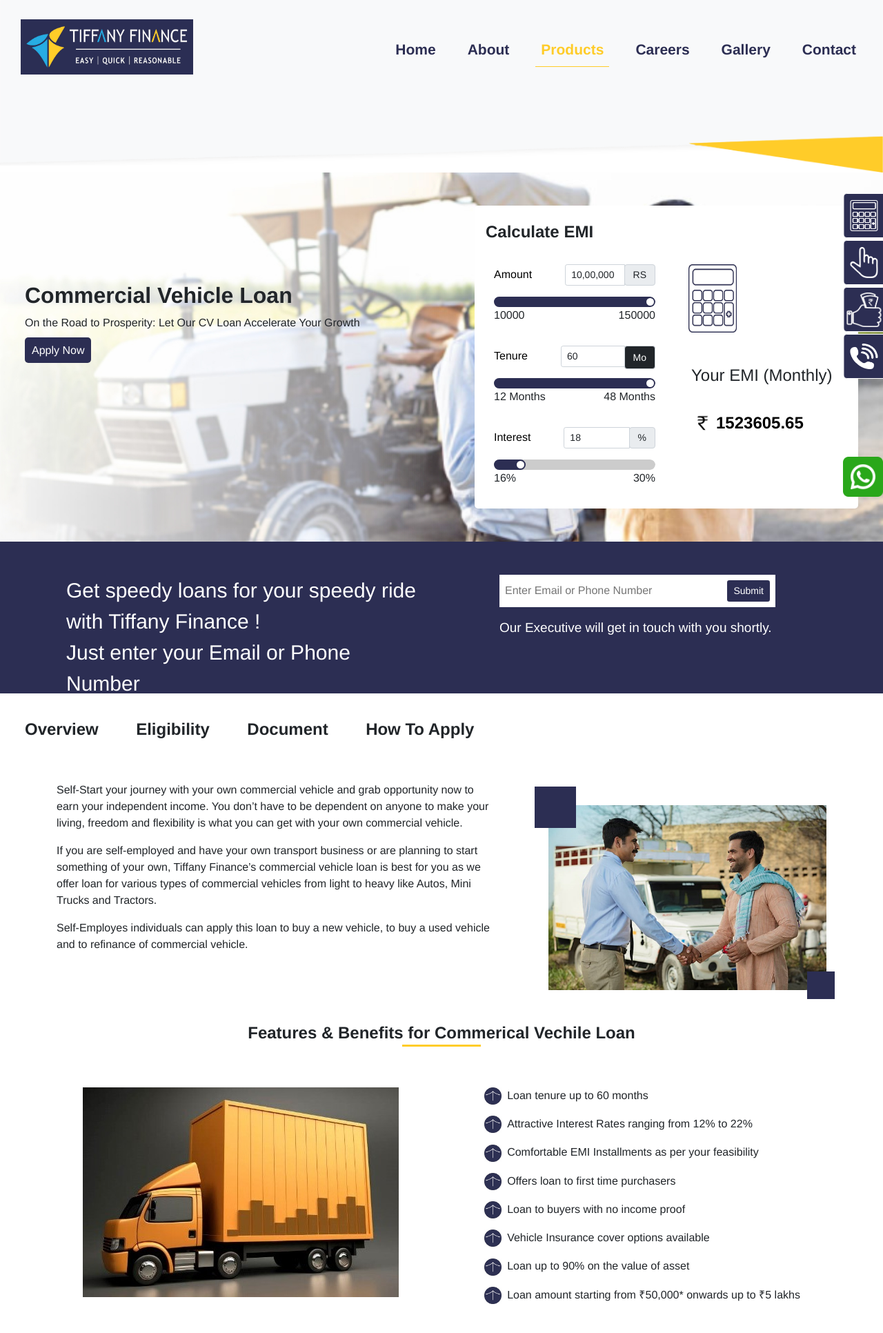
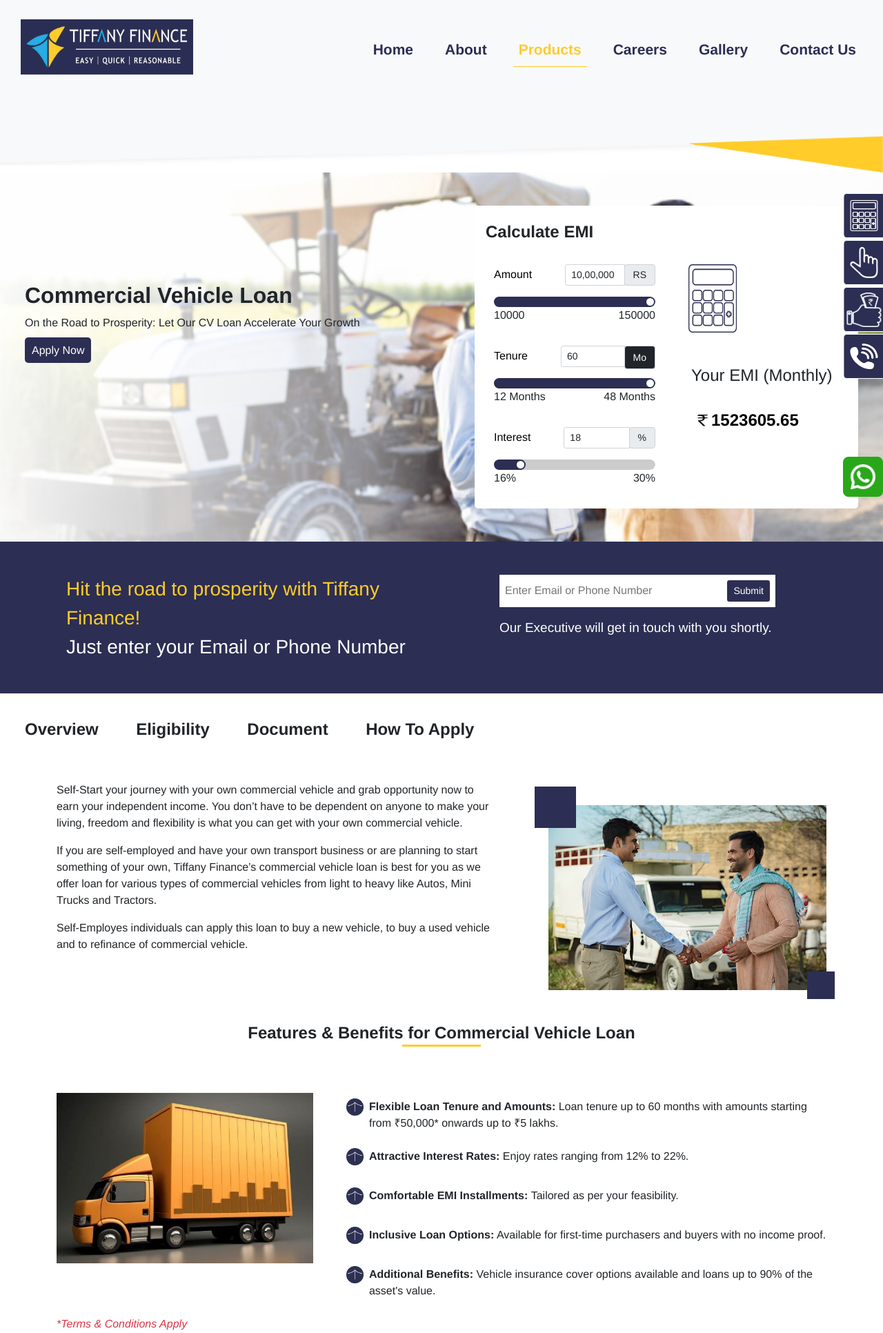
Before and after one commit to manalijain2000/Tiffany, a PHP site: page /commercial-vehicle-loan.php in a window 1280 px wide. Shown: the top 1932 px of the page at 69% size. Run offline with PHP 8.4, Linux system fonts and the light colour scheme; data that the repository does not hold is empty.

Commit message:
latestchanges in products page and header and footer page

```diff
--- a/commercial-vehicle-loan.php
+++ b/commercial-vehicle-loan.php
@@ -121,8 +121,8 @@
                 <h3 class="mt-4 fs-4 ms-1">Your EMI (Monthly)</h3>
                 <br>
                 <div class="d-flex justify-content-start">
-                  <img src="img/rupee.jpg" width="40px" height="40px">
-                  <p id="lap-total-payble-amt-id" class="fw-bold mb-0 paragraph fs-4 mt-1">343420</p>
+                  <img src="img/rupee.jpg" width="40px" height="33px">
+                  <p id="lap-total-payble-amt-id" class="fw-bold mb-0 paragraph fs-4 ">343420</p>
                 </div>
               </div>
             </div>
@@ -165,43 +165,54 @@
   </div>
 
 
-
   <div class="container mt-5">
-    <div class="row feature">
-      <h4 class="fw-bolder bottom-line  mb-3 text-center">Features & Benefits for Commerical Vechile Loan</h4>
+    <div class="row feature ">
+      <h4 class=" mb-4 fw-bolder text-center bottom-line">Features & Benefits for Commercial Vehicle Loan</h4>
       <div class="featuresandbenefits">
-        <div class="text-center ">
-
-          <img src="img/fbcvl.jpg" class="img-fluid me-5 mt-5 " height="100px">
+        <div class="text-center mt-5 mb-5">
+          <img src="img/fbcvl.jpg" class="img-fluid me-5  ">
         </div>
-        <div class="mt-5">
-          <p class="text-dark fs-6 ">
-            <img src="img/TIF.jpg" width="25px" height="25px" class="me-2">Loan tenure up to 60 months
-         </p>
-          <p class="text-dark fs-6">
-            <img src="img/TIF.jpg" width="25px" height="25px" class="me-2">Attractive Interest Rates ranging from 12% to 22%
-          </p>
-          <p class="text-dark">
-            <img src="img/TIF.jpg" width="25px" height="25px" class="me-2">Comfortable EMI Installments as per your feasibility
-           </p>
-           <p class="text-dark">
-            <img src="img/TIF.jpg" width="25px" height="25px" class="me-2">Offers loan to first time purchasers
-           </p>
-           <p class="text-dark">
-            <img src="img/TIF.jpg" width="25px" height="25px" class="me-2">Loan to buyers with no income proof
-           </p>
-           <p class="text-dark">
-            <img src="img/TIF.jpg" width="25px" height="25px" class="me-2">Vehicle Insurance cover options available
-           </p>
-           <p class="text-dark">
-            <img src="img/TIF.jpg" width="25px" height="25px" class="me-2">Loan up to 90% on the value of asset
-           </p>
-           <p class="text-dark">
-            <img src="img/TIF.jpg" width="25px" height="25px" class="me-2">Loan amount starting from ₹50,000* onwards up to ₹5 lakhs
-           </p>
-
+        <div class="mt-5 ms-5 ">
+          <div class="d-flex align-items-start mt-2">
+            <img src="img/TIF.jpg" width="25px" height="25px" class="me-2">
+            <div><strong> Flexible Loan Tenure and Amounts:</strong> Loan tenure up to 60 months with amounts starting from ₹50,000* onwards up to ₹5 lakhs.
+            </div>
+          </div>
+          <BR>
+          <div class="d-flex align-items-start mb-2">
+            <img src="img/TIF.jpg" width="25px" height="25px" class="me-2">
+            <div><strong>	Attractive Interest Rates:</strong> Enjoy rates ranging from 12% to 22%.
+            </div>
+          </div>
+          <BR>
+          <div class="d-flex align-items-start mb-2">
+            <img src="img/TIF.jpg" width="25px" height="25px" class="me-2">
+            <div><strong> Comfortable EMI Installments: </strong> Tailored as per your feasibility.
+            </div>
+          </div>
+          <br>
+          <div class="d-flex align-items-start mb-2">
+            <img src="img/TIF.jpg" width="25px" height="25px" class="me-2">
+            <div><strong> Inclusive Loan Options:</strong> Available for first-time purchasers and buyers with no income proof.
+            </div>
+          </div>
+          <BR>
+        <div class="d-flex align-items-start">
+            <img src="img/TIF.jpg" width="25px" height="25px" class="me-2">
+            <div><strong> Additional Benefits:</strong> Vehicle insurance cover options available and loans up to 90% of the asset's value.
+            </div>
+          </div>
+          <br>
+          <!-- <div class="d-flex align-items-start">
+            <img src="img/TIF.jpg" width="25px" height="25px" class="me-2">
+            <div><strong>Quick Disbursal :</strong>Smooth and timely loan approval with minimal documentation hassle.
+            </div>
+          </div> -->
         </div>
       </div>
+      <p class="text-danger">
+        <i>*Terms & Conditions Apply</i>
+      </p>
     </div>
   </div>
 
@@ -209,7 +220,6 @@
     <div class="row feature">
 
       <h4 class="fw-bolder bottom-line  mb-5 text-center">Eligibility Criteria for Commercial Vehicle Loan</h4>
-      <br>
 
       <div class="">
         <div class=" p-2">
@@ -254,7 +264,7 @@
           <h2 class="accordion-header" id="headingOne">
             <button class="accordion-button" type="button" data-bs-toggle="collapse" data-bs-target="#collapseOne"
               aria-expanded="true" aria-controls="collapseOne">
-              Photo Identity Proof <sup class="ms-2 fs-4 mt-3">*</sup>
+              Photo Identity Proof <sup class="ms-2 fs-4 mt-3"></sup>
             </button>
           </h2>
           <div id="collapseOne" class="accordion-collapse collapse show" aria-labelledby="headingOne"
@@ -276,7 +286,7 @@
           <h2 class="accordion-header" id="headingTwo">
             <button class="accordion-button collapsed" type="button" data-bs-toggle="collapse"
               data-bs-target="#collapseTwo" aria-expanded="false" aria-controls="collapseTwo">
-              Address Proof <sup class="ms-2 fs-4 mt-3">*</sup>
+              Address Proof <sup class="ms-2 fs-4 mt-3"></sup>
             </button>
           </h2>
           <div id="collapseTwo" class="accordion-collapse collapse" aria-labelledby="headingTwo"
@@ -348,7 +358,7 @@
   </div>
   <div class="container mt-5" id="howtoapply">
     <div class="row feature ">
-      <h4 class="fw-bolder bottom-line mb-5 text-center">How To Apply</h4>
+      <h4 class="fw-bolder bottom-line mb-4 text-center">How To Apply</h4>
       <p class="text-dark mt-3 mb-5">Process of applying for loan against property is easy and fast with us. Some of the
         ways
         you can apply for loan are :</p>
@@ -358,33 +368,37 @@
           <img src="img/website.png" class="mt-3" width="50px" height="50px">
           <br>
 
-          <p class="text-dark mt-2 ">Through website</p>
-          <a  class="loan-apply-btn <?= basename($_SERVER['REQUEST_URI']) == 'apply-now.php' ? 'active' : '' ?>"  href="apply-now.php">Apply Now</a>
+          <p class="text-dark mt-3 ">Through Website</p>
+          <a class="loan-apply-btn <?= basename($_SERVER['REQUEST_URI']) == 'apply-now.php' ? 'active' : '' ?>"
+            href="apply-now.php">Apply Now</a>
         </div>
       </div>
       <div class="col-lg-3 col-md-6 mb-4">
         <div class="how-to-apply-box text-center">
-          <img src="img/call.png" class="mt-3  mb-2" width="40px" height="40px">
+          <img src="img/call.png" class="mt-3 mb-4" width="40px" height="40px">
           <br>
-         <br>
-          <a href="tel:1800-890-6544" >You can call us on our customer care number @ 1800-890-6544</a>
+
+          <a href="tel:1800-890-6544">You can call us on <br>our customer care number <br>@ 1800-890-6544</a>
         </div>
       </div>
-      <div class="col-lg-3 col-md-6 mb-4">
+      <div class="col-lg-3 col-md-6 mb-2">
         <div class="how-to-apply-box text-center">
           <img src="img/email.png" class="mt-3 " width="50px" height="40px">
           <br>
           <br>
-          <a href="mailto:support@tiffanyfinance.com" >Email us on support@tiffanyfinance.com and we will get in touch with
+          <a href="mailto:support@tiffanyfinance.com">Email us on support@tiffanyfinance.com and we will get in touch
+            with
             you.</a>
         </div>
       </div>
       <div class="col-lg-3 col-md-6 mb-4">
         <div class="how-to-apply-box text-center">
-          <img src="img/whatsappp.png" class="mt-3" width="50px" height="50px" >
+          <img src="img/whatsappp.png" class="mt-3" width="50px" height="50px">
           <br>
-          <br>
-          <a href="https://wa.me/6377965063" >Through Whatsapp </a>
+
+          <p class="text-dark mt-2 ">Through Whatsapp</p>
+          <a class="loan-apply-btn "
+            href="https://wa.me/6377965063">Apply Now</a>
         </div>
       </div>
     </div>
@@ -392,8 +406,8 @@
 
 
 
-  <div class="container mt-5">
-    <h4 class="heading mb-5"> FAQs </h4>
+  <div class="container mt-5 feature">
+  <h4 class="fw-bolder bottom-line  mb-5 text-center">FAQ</h4>
     <?php foreach ($faqs as $faq) { ?>
       <div class="accordion mb-2" id="accordionExample<?= $faq['faq_id'] ?>">
         <div class="accordion-item">
--- a/enquiry.php
+++ b/enquiry.php
@@ -1,62 +1,59 @@
 <div class="container-fluid ready">
-    <div class="p-2 p-md-5  ms-md-5">
+    <div class="p-2 p-md-5 ms-md-5">
         <div class="row">
-        <div class="col-md-6 me-md-5">
-            <p class="text-white fs-30px me-5" path = '<?= basename($_SERVER["REQUEST_URI"]) ?>' id = 'test-dynamic-content'></p>
-        </div>
-        <div class="col-md-5 ">
-            <div class="d-flex flex-wrap justify-content-between bg-white mb-3 p-2 input">
-                <input type="email" class="formInput border-0 " placeholder="Enter Email or Phone Number" value="">
-                <button type="button" class="btn btn-sm btn-theme">Submit</button>
+            <div class="col-md-6 me-md-5">
+                <p class="text-white fs-3 me-5" path="<?= basename($_SERVER["REQUEST_URI"]) ?>" id="test-dynamic-content">
+                    <span class="text-yellow-enquiry" id="dynamic-text"></span>
+                    <span class="text-white"> Just enter your Email or Phone Number</span>
+                </p>
             </div>
-            <p class="text-white executive pb-0"> Our Executive will get in touch with you shortly. </p>
-        </div>
+            <div class="col-md-5">
+                <div class="d-flex flex-wrap justify-content-between bg-white mb-3 p-2 input">
+                    <input type="email" class="formInput border-0" placeholder="Enter Email or Phone Number" value="">
+                    <button type="button" class="btn btn-sm btn-theme">Submit</button>
+                </div>
+                <p class="text-white executive pb-0">Our Executive will get in touch with you shortly.</p>
+            </div>
         </div>
     </div>
 </div>
 
 
+
 <script>
-
 document.addEventListener('DOMContentLoaded', function() {
     var element = document.getElementById('test-dynamic-content');
     if (element) {
+        var dynamicTextElement = document.getElementById('dynamic-text');
         var path = element.getAttribute('path');
+        var dynamicText = '';
         switch (path) {
-
             case 'index.php':
-                var text = 'Ready to fulfill your dreams ? <br>Just enter your Email or Phone Number'
+                dynamicText = 'Ready to fulfill your dreams? <br>';
                 break;
-
             case 'loan-against-property.php':
-                var text = 'Get a quick and easy loan from Tiffany Finance ! <br>Just enter your Email or Phone Number'
+                dynamicText = 'Get a quick and easy loan from Tiffany Finance! <br>';
                 break;
-
             case 'home-construction-loan.php':
-                var text = 'Build your dream home with Tiffany Finance ! <br>Just enter your Email or Phone Number'
+                dynamicText = 'Build your dream home with Tiffany Finance! <br>';
                 break;
-
             case 'commercial-vehicle-loan.php':
-                var text = 'Get speedy loans for your speedy ride with Tiffany Finance ! <br>Just enter your Email or Phone Number'
+                dynamicText = 'Hit the road to prosperity with Tiffany Finance! <br>';
                 break;
-
             case 'two-vehicle-loan.php':
-                var text = 'Hit the road to prosperity with Tiffany Finance ! <br>Just enter your Email or Phone Number'
+                dynamicText = 'Accelerate Your Dreams with Tiffany Finance! <br>';
                 break;
-
             case 'personal-loan.php':
-                var text = 'Make your dreams a priority with Tiffany Finance ! <br>Just enter your Email or Phone Number'
+                dynamicText = 'Make your dreams a priority with Tiffany Finance! <br>';
                 break;
-
             case 'business-loan.php':
-                var text = 'Fuel your business ambitions with Tiffany Finance ! <br>Just enter your Email or Phone Number'
+                dynamicText = 'Transform Your Business with Tiffany Finance! <br>';
                 break;
-
             default:
-                var text = '';
+                dynamicText = '';
                 break;
         }
-        element.innerHTML = text;
+        dynamicTextElement.innerHTML = dynamicText;
     }
 });
 
--- a/footer.php
+++ b/footer.php
@@ -5,7 +5,7 @@
                <h4>Quick Links</h4>
                <ul>
                   <li><a class=" <?= basename($_SERVER['REQUEST_URI']) == 'About.php' ? 'active' : '' ?>"  href="About.php">About </a></li>
-                  <li><a class=" <?= basename($_SERVER['REQUEST_URI']) == 'About.php' ? 'active' : '' ?>"  href="About.php">Vission and Mission </a></li>
+                  <li><a class=" <?= basename($_SERVER['REQUEST_URI']) == 'About.php' ? 'active' : '' ?>"  href="About.php">Vision and Mission </a></li>
                   <li><a class=" <?= basename($_SERVER['REQUEST_URI']) == 'About.php' ? 'active' : '' ?>"  href="About.php">Core Values </a></li>
                   <li><a class=" <?= basename($_SERVER['REQUEST_URI']) == 'About.php' ? 'active' : '' ?>"  href="About.php">Our team </a></li>
                   <li><a class=" <?= basename($_SERVER['REQUEST_URI']) == 'Career.php' ? 'active' : '' ?>"  href="Career.php">Life at Tiffany Finance </a></li>
@@ -27,7 +27,7 @@
             <div class="footer-col  ">
                <h4 class="third">Useful Links</h4>
                <ul class="third">
-                  <li><a class=" <?= basename($_SERVER['REQUEST_URI']) == 'Fair-Practice-Code.php' ? 'active' : '' ?>"  href="Fair-Practice-Code.php">Fair Pratice Code</a></li>
+                  <li><a class=" <?= basename($_SERVER['REQUEST_URI']) == 'Fair-Practice-Code.php' ? 'active' : '' ?>"  href="Fair-Practice-Code.php">Fair Practice Code</a></li>
                   <li><a class=" <?= basename($_SERVER['REQUEST_URI']) == 'privacy-policy.php' ? 'active' : '' ?>"  href="privacy-policy.php">Privacy Policy</a></li>
                   <li><a class=" <?= basename($_SERVER['REQUEST_URI']) == 'terms-use.php' ? 'active' : '' ?>"  href="terms-use.php">Terms & Conditions</a></li>
                   <li><a class=" <?= basename($_SERVER['REQUEST_URI']) == 'disclaimer.php' ? 'active' : '' ?>"  href="disclaimer.php">Disclaimer</a></li>
--- a/header.php
+++ b/header.php
@@ -47,7 +47,7 @@
                                 <a class="dropdown-item <?= basename($_SERVER['REQUEST_URI']) == 'commercial-vehicle-loan.php' ? 'active' : '' ?>" href="commercial-vehicle-loan.php">Commerical Vehicle Loan </a>
                             </li>
                             <li>
-                                <a class="dropdown-item <?= basename($_SERVER['REQUEST_URI']) == 'two-vehicle-loan.php' ? 'active' : '' ?>" href="two-vehicle-loan.php">Two Vehicle Loan </a>
+                                <a class="dropdown-item <?= basename($_SERVER['REQUEST_URI']) == 'two-vehicle-loan.php' ? 'active' : '' ?>" href="two-vehicle-loan.php">Two Wheeler Loan </a>
                             </li>
                             <li>
                                 <a class="dropdown-item <?= basename($_SERVER['REQUEST_URI']) == 'personal-loan.php' ? 'active' : '' ?>" href="personal-loan.php">Personal Loan </a>
@@ -82,7 +82,7 @@
                         <a class="nav-link <?= basename($_SERVER['REQUEST_URI']) == 'gallary.php' ? 'active' : '' ?>"  href="gallary.php">Gallery</a>
                     </li>
                     <li class="nav-item">
-                        <a class="nav-link <?= basename($_SERVER['REQUEST_URI']) == 'contact.php' ? 'active' : '' ?>" href="contact.php">Contact</a>
+                        <a class="nav-link <?= basename($_SERVER['REQUEST_URI']) == 'contact.php' ? 'active' : '' ?>" href="contact.php">Contact Us</a>
                     </li>
                 </ul>
             </div>
--- a/js/commonEmi.js
+++ b/js/commonEmi.js
@@ -91,7 +91,7 @@
     var totalAmountPaid = totalPayable;
 
     $('#lap-principal-amt-id').text(amount.toLocaleString('en-IN') + ' ' + 'Rs.')
-    $('#lap-interest-amt-id').text(totalInterestPaid.toLocaleString('en-IN') + ' ' + 'Rs.')
+    $('#lap-interest-amt-id').text(totalInterestPaid.toLocaleString('en-IN'))
     $('#lap-total-payble-amt-id').text(totalAmountPaid.toFixed(2).toLocaleString('en-IN') + ' ' + '')
     $('#lap-monthly-payble-amt-id').text(emi.toLocaleString('en-IN') + ' ' + 'Rs.')
 
--- a/style.css
+++ b/style.css
@@ -4100,3 +4100,24 @@
 .menu-item a:active::after {
   width: 100%;
 }
+.text-yellow-enquiry {
+  color: #ffcc29;
+}
+.accordion-button:focus , .accordion-button:not(.collapsed),.accordion-button{
+  color:white !important;
+  background-color: #2c2e53 !important;
+  box-shadow: none;
+  border: 1px solid #2c2e53;
+}
+.accordion-button::after{
+  background-image:url('img/downarrow.png') !important;
+  width:1.25rem;
+  height:1.25rem;
+}
+.accordion-button:focus {
+  outline: none !important;
+  box-shadow: none !important;
+}
+#lap-total-payble-amt-id{
+  margin-left: -3%;
+}
```
Also changed, not shown: business-loan.php (+26 -22 lines), home-construction-loan.php (+13 -10 lines), loan-against-property.php (+35 -33 lines), personal-loan.php (+68 -46 lines), two-vehicle-loan.php (+60 -38 lines), img/downarrow.png (added).
